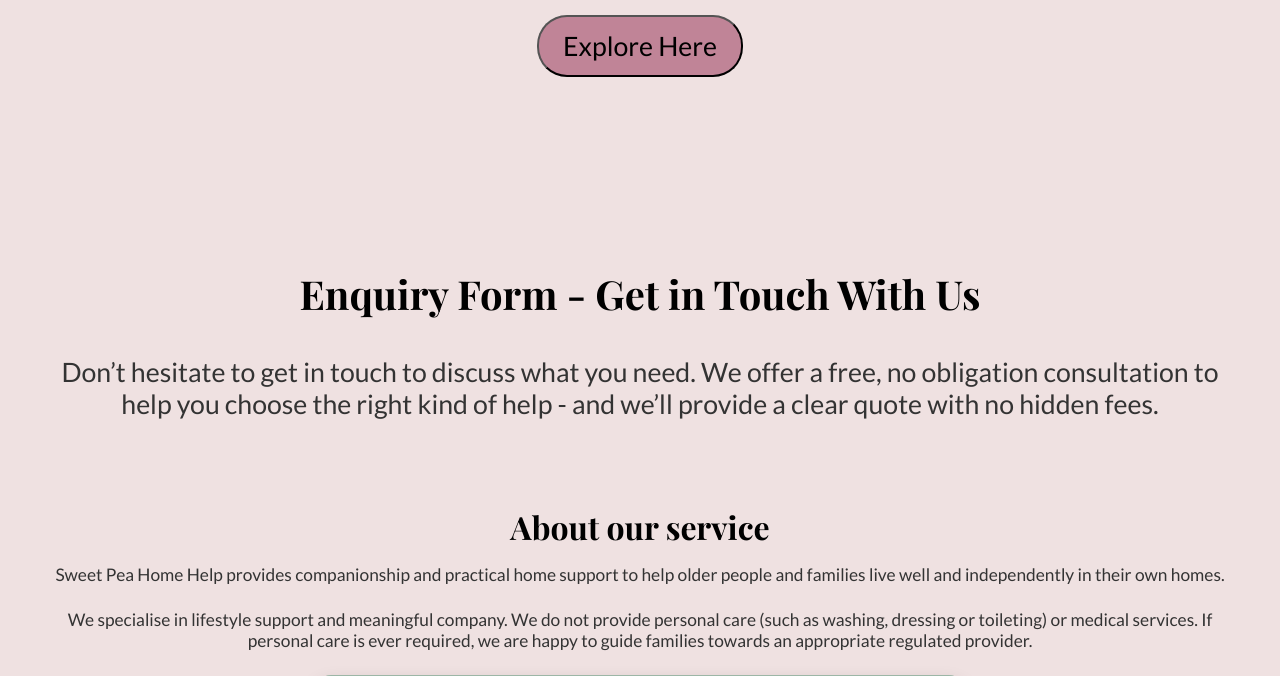
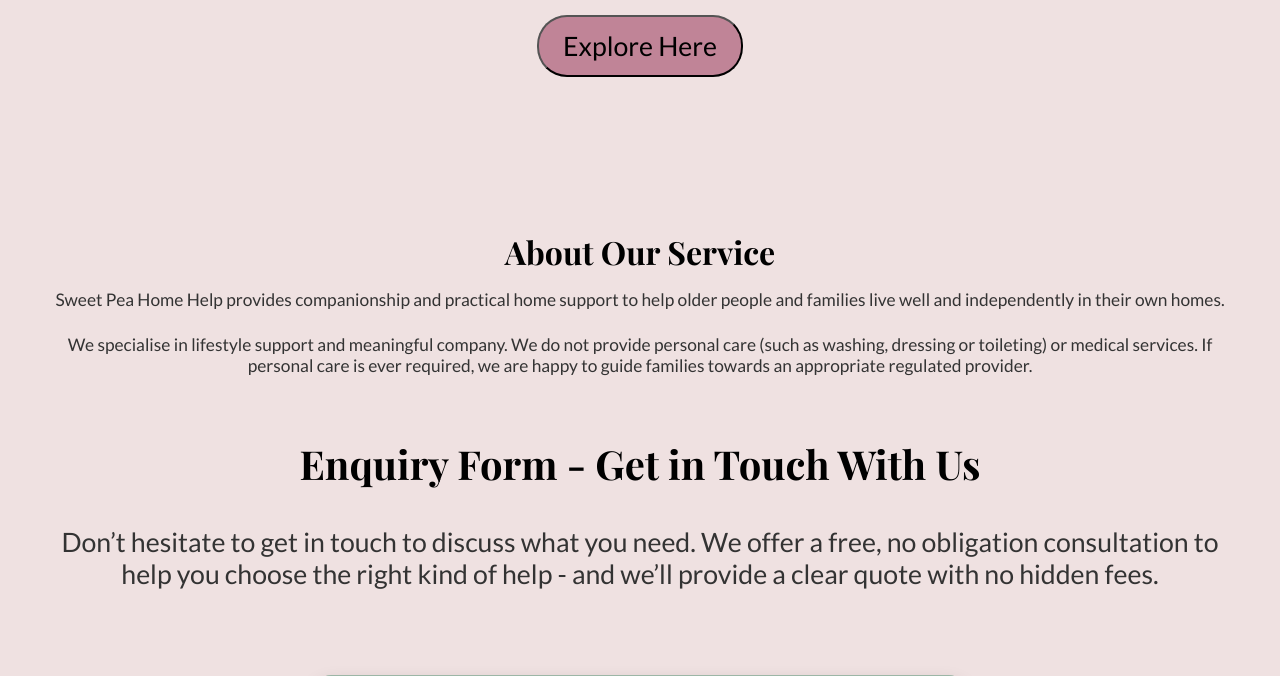
Before and after one commit to JosephBrady01/SweetPeaApp, a Django app: template SweetPeaApp/templates/SweetPeaApp/registration/register.html in a window 1280 px wide. Shown: the part 488-1164 px from the top of the page. Run offline with Django 5.2, Linux system fonts and the light colour scheme; the template is opened without the code that fills it: values that come from a table or form of the project are taken from there, others are empty; data comes from the database, SQL or seed files in the repository.

Commit message:
Changed positioning of About Our Service text

```diff
--- a/SweetPeaApp/templates/SweetPeaApp/base.html
+++ b/SweetPeaApp/templates/SweetPeaApp/base.html
@@ -143,7 +143,7 @@
   </section>
   {% load static %}
   <section class="services-section" id="Services">
-    <h2>Services we Offer</h2>
+    <h2>Services</h2>
     <div class="services-grid">
 
       <article class="service-card" id="card-home-help">
@@ -274,13 +274,13 @@
 
   </section>
   <section class="contact-form" id="Form">
+          <h3 class="our-service-title">About Our Service</h3>
+      <p class="our-service-text">Sweet Pea Home Help provides companionship and practical home support to help older people and families live well and independently in their own homes.</p>
+      <p class="our-service-text">We specialise in lifestyle support and meaningful company. We do not provide personal care (such as washing, dressing or toileting) or medical services.
+        If personal care is ever required, we are happy to guide families towards an appropriate regulated provider.</p>
     <h1 class="card-header">Enquiry Form - Get in Touch With Us</h1>
     <h2 class="form-info">Don’t hesitate to get in touch to discuss what you need. We offer a free, no obligation
       consultation to help you choose the right kind of help - and we’ll provide a clear quote with no hidden fees.</h2>
-      <h3 class="our-service-title">About our service</h3>
-      <p class="our-service-text">Sweet Pea Home Help provides companionship and practical home support to help older people and families live well and independently in their own homes.</p>
-      <p class="our-service-text">We specialise in lifestyle support and meaningful company. We do not provide personal care (such as washing, dressing or toileting) or medical services.
-        If personal care is ever required, we are happy to guide families towards an appropriate regulated provider.</p>
     <section class="form-card-outer">
       <section class="form-class-inner">
         <form action="https://api.web3forms.com/submit" method="POST" class="form ">
```
